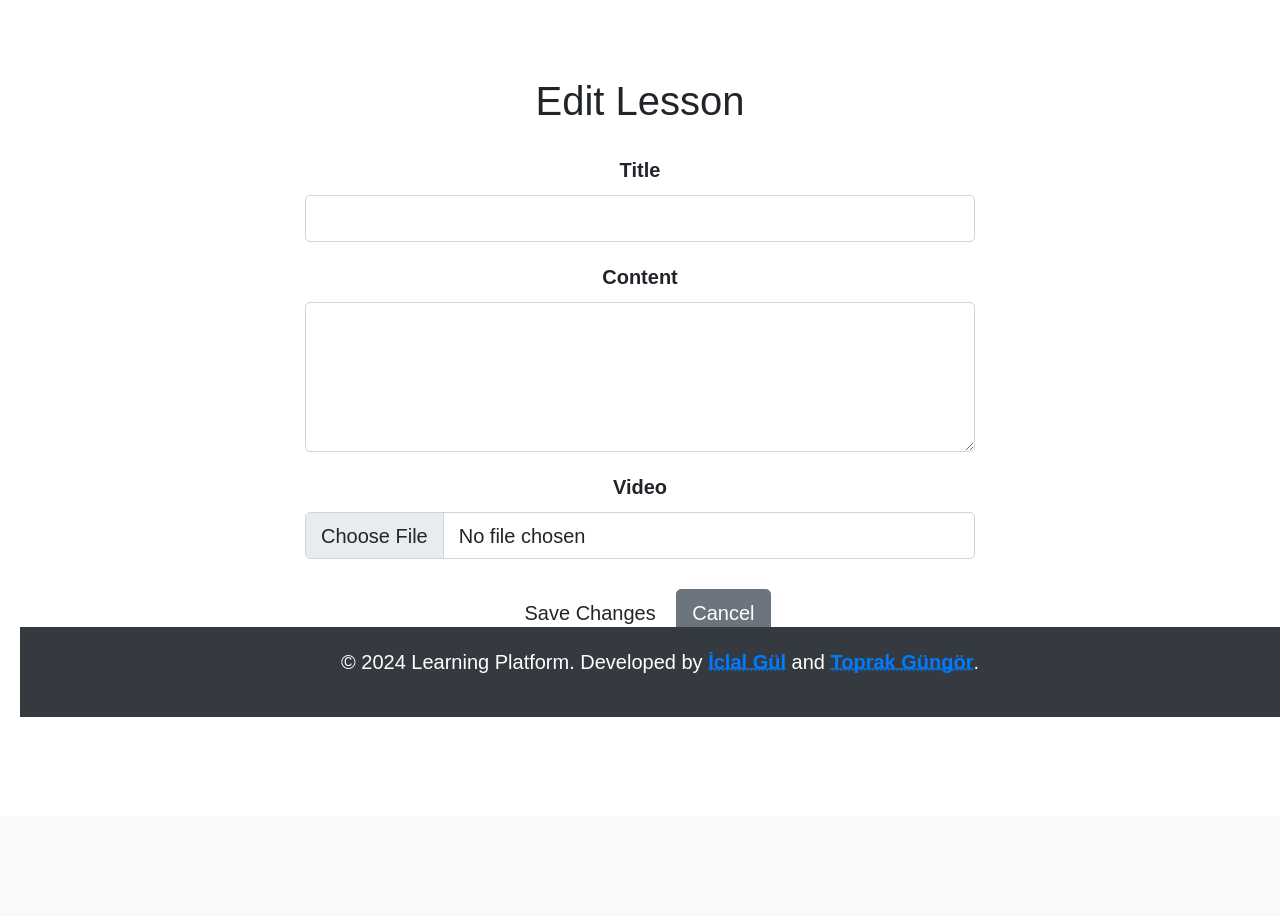
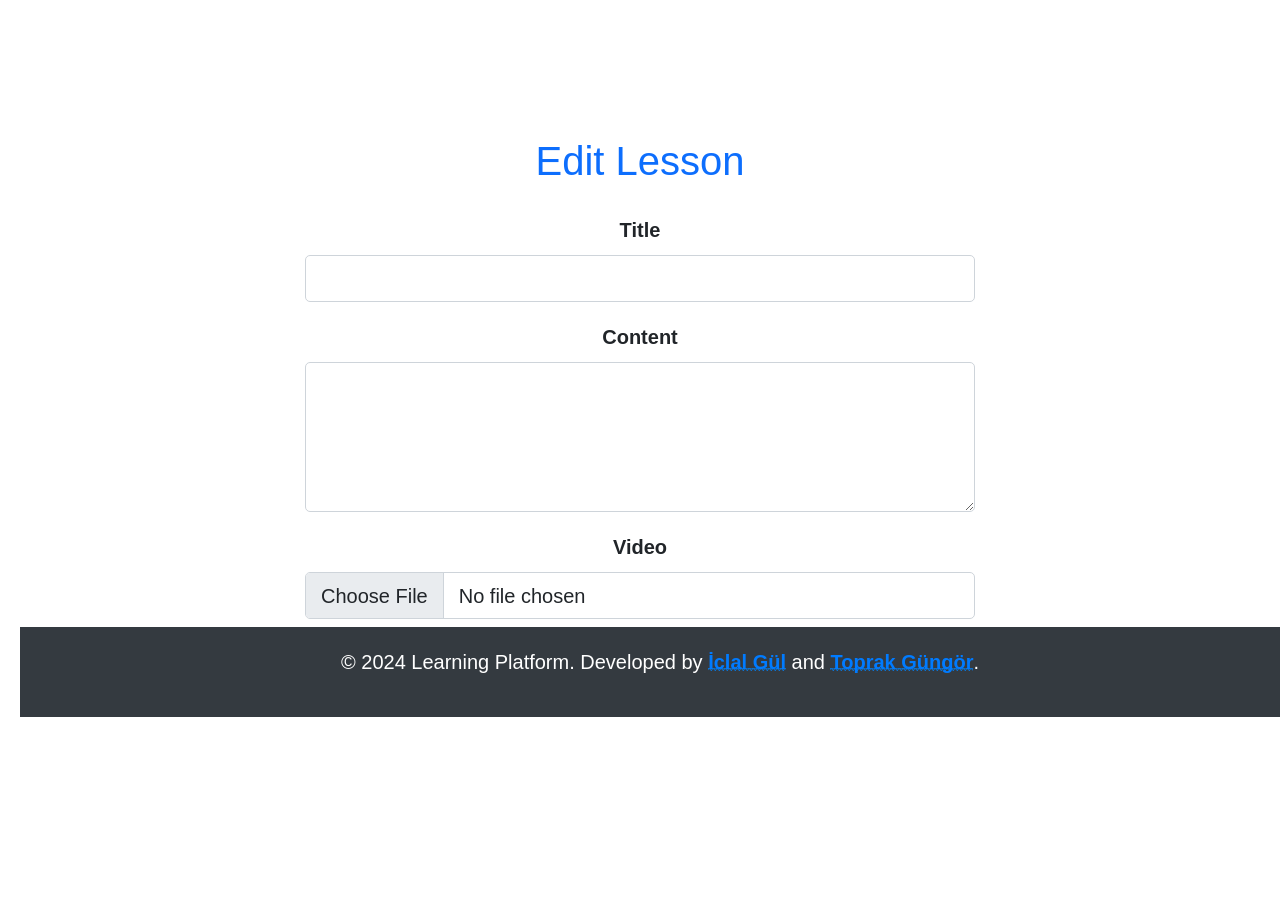
Before and after one commit to b2210356037/learning_platform, a Django app: page /courses/course/1/lesson/3/edit/ in a window 1280 px wide. Shown: the part 83-999 px from the top of the page. Before the commit the page ends 800 px from the top, so only its background shows below. Run offline with Django 5.2, Linux system fonts and the light colour scheme; a user stored in the database is signed in; data comes from the database, SQL or seed files in the repository; some libraries are stand-ins or nearby versions; some web fonts are replaced.

Commit message:
ediit_lesson fixed v1.1

```diff
--- a/learning_platform/templates/courses/edit_lesson.html
+++ b/learning_platform/templates/courses/edit_lesson.html
@@ -1,22 +1,22 @@
 {% extends 'base.html' %}
 
 {% block content %}
-<div class="container">
-    <h2 class="text-center mb-4">Edit Lesson</h2>
+<div class="container my-5">
+    <h2 class="text-center mb-4 text-primary">Edit Lesson</h2>
     <div class="row justify-content-center">
         <div class="col-md-8">
             <form method="post" enctype="multipart/form-data">
                 {% csrf_token %}
                 <div class="mb-3">
-                    <label for="id_title" class="form-label text-center d-block">Title</label>
+                    <label for="id_title" class="form-label">Title</label>
                     <input type="text" name="title" maxlength="200" class="form-control text-center" id="id_title" required>
                 </div>
                 <div class="mb-3">
-                    <label for="id_content" class="form-label text-center d-block">Content</label>
+                    <label for="id_content" class="form-label">Content</label>
                     <textarea name="content" class="form-control text-center" id="id_content" rows="5" required></textarea>
                 </div>
                 <div class="mb-3">
-                    <label for="id_video" class="form-label text-center d-block">Video</label>
+                    <label for="id_video" class="form-label">Video</label>
                     <input type="file" name="video" class="form-control text-center" id="id_video">
                 </div>
                 <div class="text-center mt-4">
```
